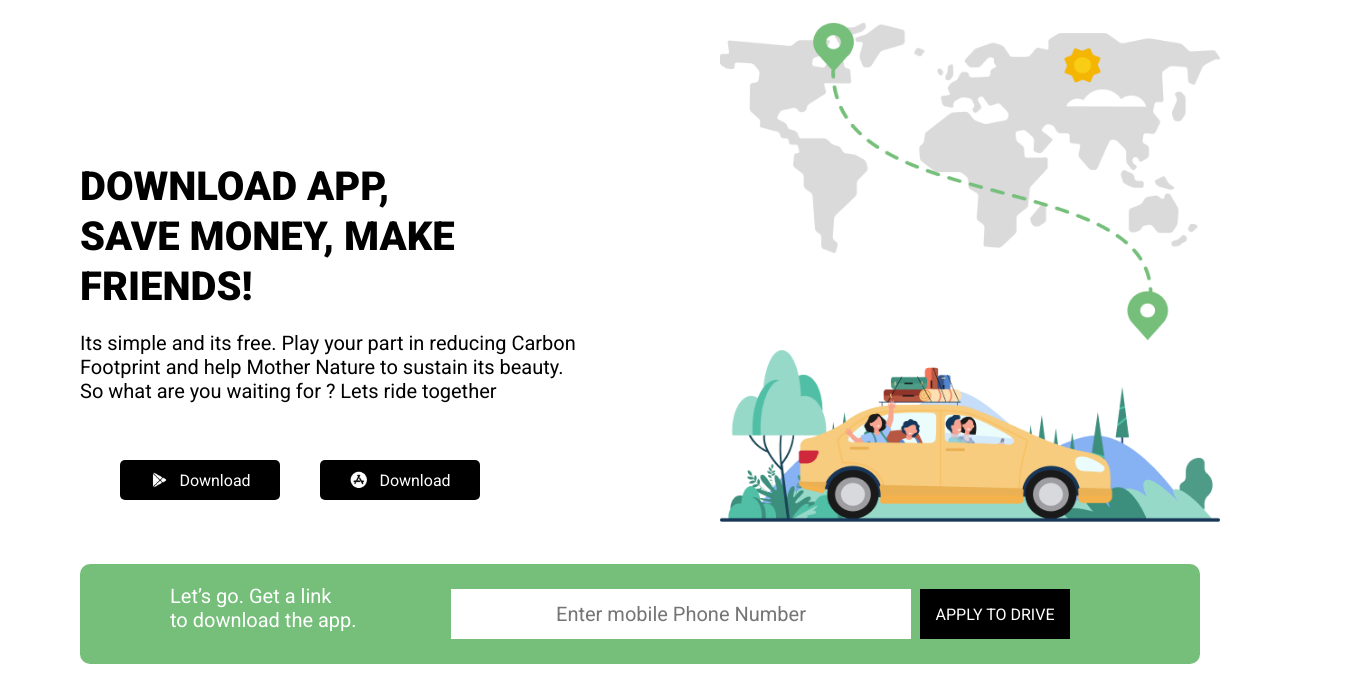
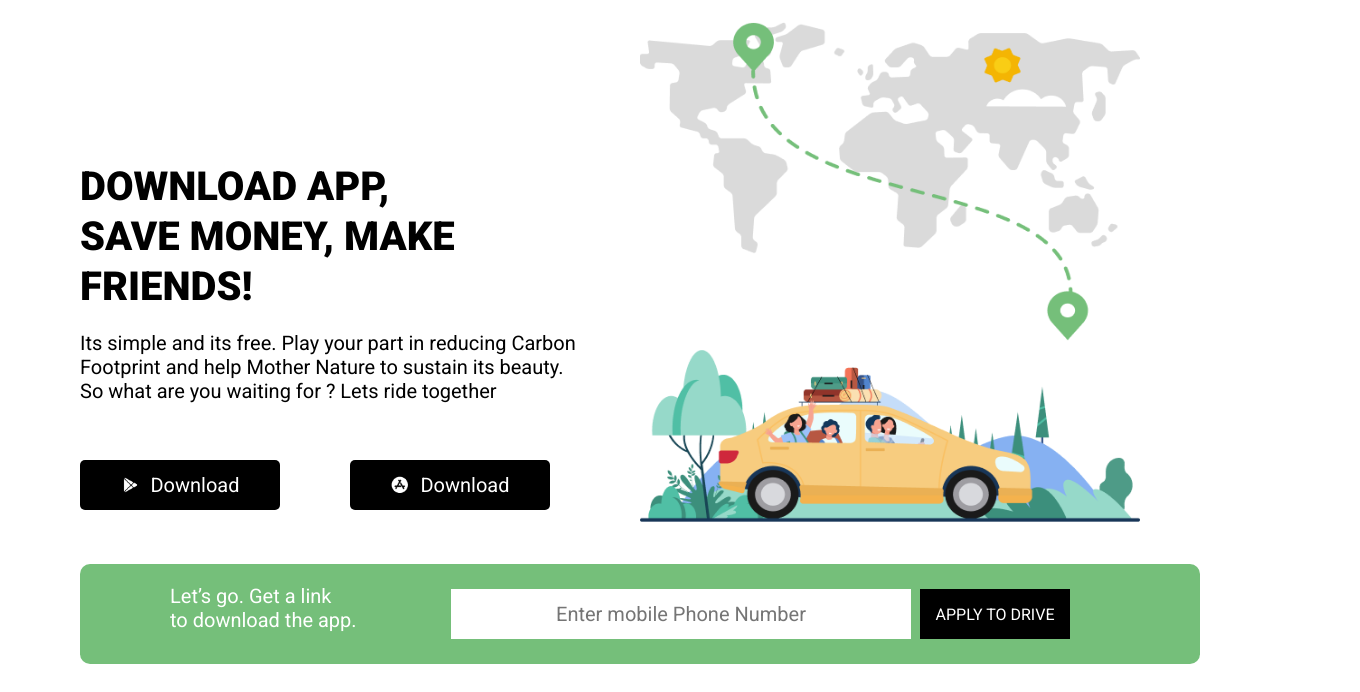
Before and after one commit to ahabsheikh17/tere-landing-page, a plain HTML site: page index.html in a window 1280 px wide. Shown: the part 108-800 px from the top of the page, 1360 px wide, since content can reach past the window. Drawn offline with nearby package versions, Linux system fonts and the light colour scheme.

Commit message:
Update terestyle.css

```diff
--- a/terestyle.css
+++ b/terestyle.css
@@ -51,7 +51,7 @@ body {
 }
 
 .container {
-  width: 1280px;
+  width: 1120px;
   display: flex;
 }
 .firstcontainer {
@@ -79,9 +79,11 @@ body {
   justify-content: center;
   border-radius: 5px;
   background-color: #000000;
-  margin-left: 40px;
-  width: 160px;
-  height: 40px;
+  margin-left: 0;
+    width: 200px;
+    height: 50px;
+    font-size: 20px;
+
   color: rgb(255, 255, 255);
   gap: 10px;
 }
@@ -97,9 +99,11 @@ body {
   justify-content: center;
   border-radius: 5px;
   background-color: #000000;
-  margin-left: 40px;
-  width: 160px;
-  height: 40px;
+  margin-left: 70px;
+    width: 200px;
+    height: 50px;
+    font-size: 20px;
+
   color: rgb(255, 255, 255);
   gap: 10px;
 }
@@ -423,7 +427,7 @@ body {
 }
 
 .footer {
-  width: 1280px;
+  width: 1260px;
   margin-top: 200px;
   margin-left: -80px;
   margin-right: -80px;
@@ -479,7 +483,7 @@ color: white;
 }
 
 .footerbottom{
-  width: 1280px;
+  width: 1260px;
   height: 200px;
   margin-left: -80px;
   margin-right: -80px;
```
